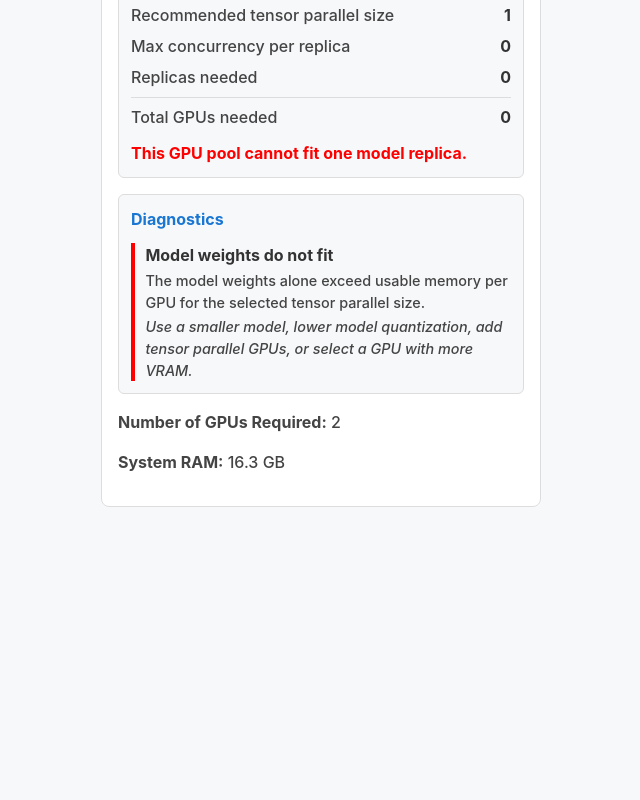
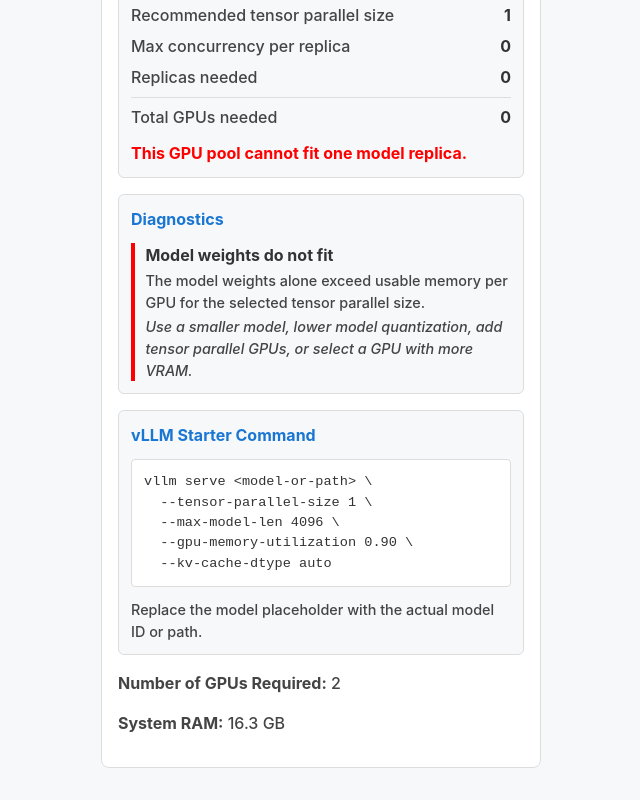
Before and after one commit to dipenbhuva/llm-inference-hardware-calculator, a React (Vite) app: page / in a window 1280 px wide. Shown: the part 962-1762 px from the top of the page, without its empty margins (584-1224 px from the left). Before the commit the page ends 1501 px from the top, so only its background shows below. Built offline with nearby package versions, Linux system fonts and the light colour scheme.

Commit message:
feat: add serving command lab

```diff
--- a/src/App.css
+++ b/src/App.css
@@ -191,7 +191,8 @@
 .memory-breakdown,
 .serving-capacity,
 .diagnostics-panel,
-.scaling-plan {
+.scaling-plan,
+.serving-command {
   margin: 1rem 0;
   padding: 0.75rem;
   border: 1px solid var(--card-border);
@@ -202,7 +203,8 @@
 .memory-breakdown h3,
 .serving-capacity h3,
 .diagnostics-panel h3,
-.scaling-plan h3 {
+.scaling-plan h3,
+.serving-command h3 {
   margin: 0 0 0.75rem 0;
   color: var(--primary-color);
   font-size: 1rem;
@@ -294,6 +296,23 @@
   border-left-color: green;
 }
 
+.serving-command pre {
+  overflow-x: auto;
+  margin: 0;
+  padding: 0.75rem;
+  border-radius: 4px;
+  background-color: var(--card-bg);
+  border: 1px solid var(--card-border);
+  color: var(--text-color);
+  font-size: 0.85rem;
+}
+
+.serving-command p {
+  margin: 0.75rem 0 0 0;
+  color: var(--secondary-color);
+  font-size: 0.9rem;
+}
+
 .section-title {
   margin-top: 0;
   margin-bottom: 1rem;
--- a/src/App.tsx
+++ b/src/App.tsx
@@ -14,6 +14,7 @@
   calculateOnDiskSize,
   calculateScalingPlan,
   calculateServingCapacity,
+  buildVllmServeCommand,
 } from './calculations';
 import { Tooltip } from './components/Tooltip';
 import { ThemeToggle } from './components/ThemeToggle';
@@ -21,6 +22,7 @@
 import { ServingCapacityPanel } from './components/ServingCapacityPanel';
 import { DiagnosticsPanel } from './components/DiagnosticsPanel';
 import { ScalingPlanPanel } from './components/ScalingPlanPanel';
+import { ServingCommandPanel } from './components/ServingCommandPanel';
 import {
   CUSTOM_MODEL_PRESET_ID,
   getModelPresetById,
@@ -182,6 +184,13 @@
     gpuVram,
     architecture: modelArchitecture,
     servingConfig,
+  });
+
+  const vllmCommand = buildVllmServeCommand({
+    tensorParallelSize,
+    maxModelLen,
+    gpuMemoryUtilization,
+    kvCacheQuant,
   });
 
   const onDiskSize = calculateOnDiskSize(params, modelQuant);
@@ -444,6 +453,7 @@
             >
               <option value="F32">F32</option>
               <option value="F16">F16</option>
+              <option value="FP8">FP8</option>
               <option value="Q8">Q8</option>
               <option value="Q5">Q5</option>
               <option value="Q4">Q4</option>
@@ -628,6 +638,13 @@
             <DiagnosticsPanel diagnostics={diagnostics} />
           )}
 
+          {memoryMode === 'DISCRETE_GPU' && (
+            <ServingCommandPanel
+              command={vllmCommand}
+              usesPlaceholderModel={true}
+            />
+          )}
+
           {recommendation.gpusRequired > 1 && (
             <p>
               <strong>Number of GPUs Required:</strong>{' '}
--- a/src/calculations.ts
+++ b/src/calculations.ts
@@ -12,7 +12,11 @@
 } from './calculations/memory';
 
 export { calculateKvCacheMemoryGb } from './calculations/kvCache';
-export { calculateDiagnostics } from './calculations/recommendations';
+export {
+  buildVllmServeCommand,
+  calculateDiagnostics,
+  getVllmKvCacheDtype,
+} from './calculations/recommendations';
 export {
   calculateScalingPlan,
   calculateServingCapacity,
--- a/src/calculations/kvCache.ts
+++ b/src/calculations/kvCache.ts
@@ -35,6 +35,8 @@
       return 4;
     case 'F16':
       return 2;
+    case 'FP8':
+      return 1;
     case 'Q8':
       return 1;
     case 'Q5':
--- a/src/calculations/memory.ts
+++ b/src/calculations/memory.ts
@@ -49,6 +49,8 @@
       return 4.0;
     case 'F16':
       return 2.0;
+    case 'FP8':
+      return 1.0;
     case 'Q8':
       return 1.0;
     case 'Q5':
--- a/src/calculations/recommendations.ts
+++ b/src/calculations/recommendations.ts
@@ -1,5 +1,6 @@
 import {
   type DiagnosticMessage,
+  type KvCacheQuantization,
   type ServingCapacity,
   type ServingConfig,
 } from '../types';
@@ -109,3 +110,44 @@
 
   return diagnostics;
 };
+
+interface VllmCommandInput {
+  modelIdentifier?: string;
+  tensorParallelSize: number;
+  maxModelLen: number;
+  gpuMemoryUtilization: number;
+  kvCacheQuant: KvCacheQuantization;
+}
+
+export const buildVllmServeCommand = ({
+  modelIdentifier = '<model-or-path>',
+  tensorParallelSize,
+  maxModelLen,
+  gpuMemoryUtilization,
+  kvCacheQuant,
+}: VllmCommandInput): string => {
+  return [
+    `vllm serve ${modelIdentifier}`,
+    `  --tensor-parallel-size ${tensorParallelSize}`,
+    `  --max-model-len ${maxModelLen}`,
+    `  --gpu-memory-utilization ${gpuMemoryUtilization.toFixed(2)}`,
+    `  --kv-cache-dtype ${getVllmKvCacheDtype(kvCacheQuant)}`,
+  ].join(' \\\n');
+};
+
+export const getVllmKvCacheDtype = (
+  kvCacheQuant: KvCacheQuantization
+): string => {
+  switch (kvCacheQuant) {
+    case 'FP8':
+    case 'Q8':
+      return 'fp8';
+    case 'F16':
+    case 'F32':
+    case 'Q5':
+    case 'Q4':
+      return 'auto';
+    default:
+      return 'auto';
+  }
+};
--- /dev/null
+++ b/src/components/ServingCommandPanel.tsx
@@ -0,0 +1,19 @@
+interface ServingCommandPanelProps {
+  command: string;
+  usesPlaceholderModel: boolean;
+}
+
+export const ServingCommandPanel = ({
+  command,
+  usesPlaceholderModel,
+}: ServingCommandPanelProps) => {
+  return (
+    <div className="serving-command">
+      <h3>vLLM Starter Command</h3>
+      <pre>{command}</pre>
+      {usesPlaceholderModel && (
+        <p>Replace the model placeholder with the actual model ID or path.</p>
+      )}
+    </div>
+  );
+};
--- a/src/types.ts
+++ b/src/types.ts
@@ -14,8 +14,8 @@
   | 'GPTQ'
   | 'AWQ';
 
-/** KV cache quantization: F32, F16, Q8, Q5, Q4. */
-export type KvCacheQuantization = 'F32' | 'F16' | 'Q8' | 'Q5' | 'Q4';
+/** KV cache quantization: F32, F16, FP8, Q8, Q5, Q4. */
+export type KvCacheQuantization = 'F32' | 'F16' | 'FP8' | 'Q8' | 'Q5' | 'Q4';
 
 /** Inference style: token-by-token generation or full-context pass. */
 export type InferenceMode = 'incremental' | 'bulk';
```
Also changed, not shown: 3 other files (tests, documents, lock files or other folders).
